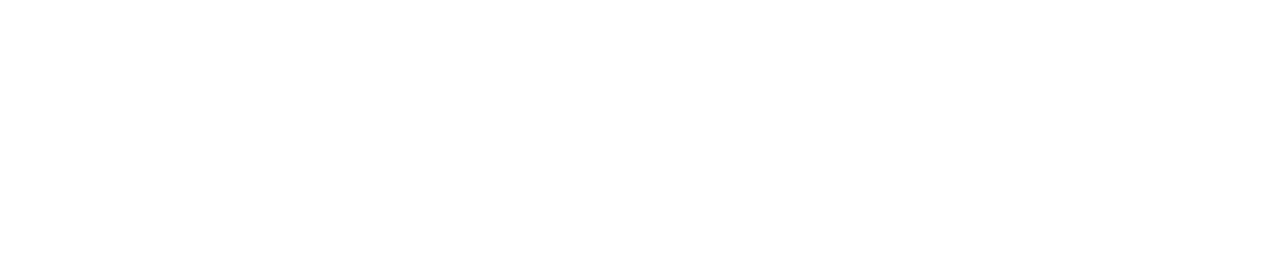
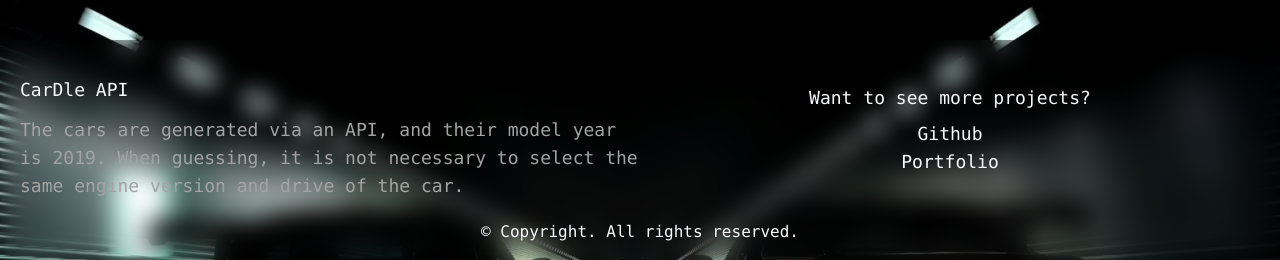
Before and after one commit to Sp3EdQQ/CarDle, a React (Vite) app: page / in a window 1280 px wide. Shown: the part 925-1185 px from the top of the page. Before the commit the page ends 800 px from the top, so only its background shows below. Built offline with nearby package versions, Linux system fonts and the light colour scheme; no server answers.

Commit message:
feat: footer, refactor: font

```diff
--- a/src/App.tsx
+++ b/src/App.tsx
@@ -20,6 +20,7 @@
   AlertDialogHeader,
   AlertDialogTitle
 } from "@/components/ui/alert-dialog"
+import { Footer } from "@/components/Footer.tsx"
 
 const App = () => {
   const [carInfo, setCarInfo] = useState<GetCarInfo[]>([])
@@ -45,7 +46,7 @@
   return (
     <div
       style={{ backgroundImage: `url(${Background})` }}
-      className="bg-fixed bg-cover min-h-dvh gap-y-5 flex flex-col items-center text-slate-50"
+      className="bg-fixed bg-cover min-h-dvh gap-y-5 flex flex-col items-center text-slate-50 font-mono"
     >
       <MainLogo className="size-1/3 my-3" />
       <ColorsLegend />
@@ -56,6 +57,8 @@
         randomCar={localStorageStash}
         carInfo={carInfo}
       />
+      <div className="m-44" />
+      <Footer />
       <AlertDialog open={isWin} onOpenChange={setIsWin}>
         <AlertDialogContent className="bg-neutral-800 text-white border border-neutral-400">
           <AlertDialogHeader>
--- /dev/null
+++ b/src/components/Footer.tsx
@@ -0,0 +1,34 @@
+export const Footer = () => {
+  return (
+    <footer className="w-full py-4 backdrop-blur-md">
+      <div className="flex md:text-lg p-5">
+        <div className="flex flex-col gap-y-3 w-1/2">
+          <div>CarDle API</div>
+          <div className="flex flex-wrap text-neutral-400">
+            The cars are generated via an API, and their model year is 2019. When
+            guessing, it is not necessary to select the same engine version and drive of
+            the car.
+          </div>
+        </div>
+        <div className="w-1/2 flex flex-wrap flex-col items-center">
+          <div className="p-2">Want to see more projects?</div>
+          <div className="hover:underline underline-offset-4">
+            <a
+              href="https://github.com/Sp3EdQQ"
+              target="_blank"
+              className="cursor-pointer"
+            >
+              Github
+            </a>
+          </div>
+          <div className="hover:underline underline-offset-4">
+            <a href="https://bartoszjanik.pl" target="_blank" className="cursor-pointer">
+              Portfolio
+            </a>
+          </div>
+        </div>
+      </div>
+      <div className="justify-center flex">© Copyright. All rights reserved.</div>
+    </footer>
+  )
+}
```
